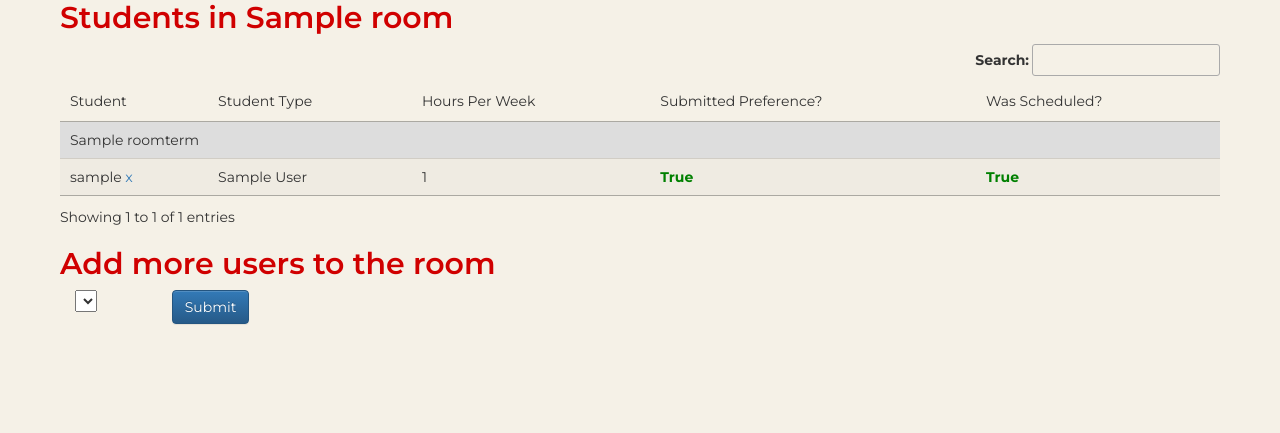
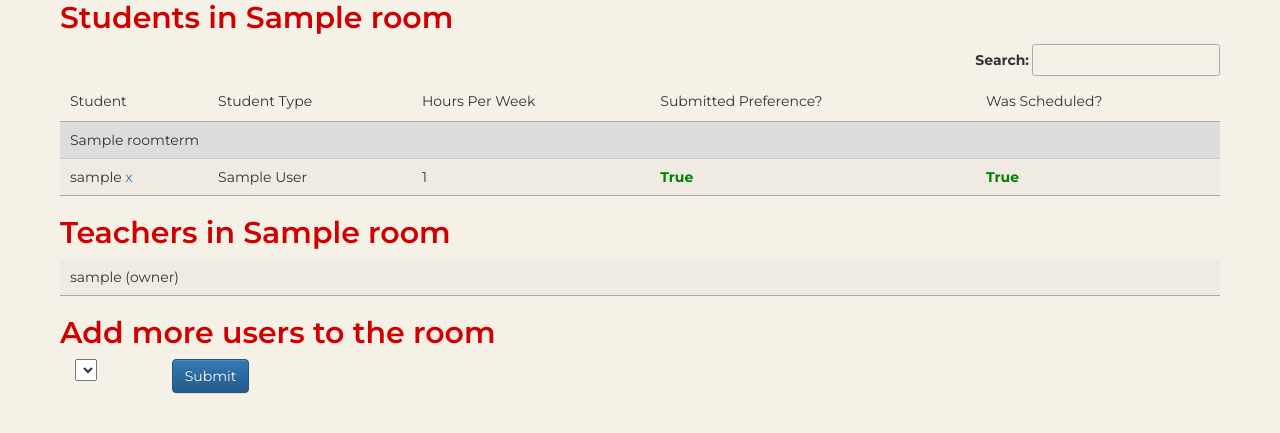
Before and after one commit to laurel-thomson/UNLScheduling, a Django app: page /scheduling/teachers/1/users in a window 1280 px wide. Shown: the part 244-677 px from the top of the page. Run offline with Django 3.2, Linux system fonts and the light colour scheme; a user stored in the database is signed in; tables that the repository leaves empty hold one stand-in row (values such as "Sample post"); lists and menus that the app fills with data are empty; some libraries are stand-ins or nearby versions.

Commit message:
Adding a group and nongroup class to datatables and creating a list of teachers in the user view

```diff
--- a/mysite/scheduling/templates/scheduling/students/finalized_schedule.html
+++ b/mysite/scheduling/templates/scheduling/students/finalized_schedule.html
@@ -9,7 +9,7 @@
 <h2>Term Schedule</h2>
     <p>The schedule has been finalized.</p>
 
-    <table class="display nowrap">
+    <table class="display nowrap group">
         <thead style="display:none;">
             <tr>
                 <td>Time Slot</td>
--- a/mysite/scheduling/templates/scheduling/students/unfinalized_schedule.html
+++ b/mysite/scheduling/templates/scheduling/students/unfinalized_schedule.html
@@ -20,7 +20,7 @@
 
 <form action="" method="post">
     {% csrf_token %}
-    <table class="display nowrap">
+    <table class="display nowrap group">
         <thead style="display:none;">
             <tr>
                 <td>Time Slot</td>
--- a/mysite/scheduling/templates/scheduling/teachers/finalized_schedule.html
+++ b/mysite/scheduling/templates/scheduling/teachers/finalized_schedule.html
@@ -10,7 +10,7 @@
 <h2>Term Schedule</h2>
     <p>The schedule has been finalized. <a href="{% url 'teachers:unfinalize_schedule' room.id term.id %}">Reopen the schedule</a></p>
 
-    <table class="display nowrap">
+    <table class="display nowrap group">
         <thead style="display:none;">
             <tr>
                 <td>Time Slot</td>
--- a/mysite/scheduling/templates/scheduling/teachers/unfinalized_schedule.html
+++ b/mysite/scheduling/templates/scheduling/teachers/unfinalized_schedule.html
@@ -28,7 +28,7 @@
 
     <form action="{% url 'teachers:update_schedule' room.id term.id %}" method="post">
         {% csrf_token %}
-        <table class="display nowrap">
+        <table class="display nowrap group">
             <thead style="display:none;">
                 <tr>
                     <td>Time Slot</td>
--- a/mysite/scheduling/templates/scheduling/teachers/user_list.html
+++ b/mysite/scheduling/templates/scheduling/teachers/user_list.html
@@ -10,7 +10,7 @@
 
 <h2>Students in {{room.name}}</h2>
 
-<table class="display nowrap">
+<table class="display nowrap group">
     <thead>
         <tr>
             <td>Term</td>
@@ -22,8 +22,8 @@
         </tr>
     </thead>
     <tbody>
-    {% for term, users in user_data.items %}
-        {% for user, user_info in users.items %}
+    {% for term, students in student_data.items %}
+        {% for user, user_info in students.items %}
             <tr>
                 <td>{{term}}</td>
                 <td>{{user}} <a href="{% url 'teachers:remove_user' room.id user.id %}" onclick="return confirm('Are you sure you want to remove this student from the room?')">x</a> </td>
@@ -53,6 +53,32 @@
     </tbody>
 </table>
 
+<h2>Teachers in {{room.name}}</h2>
+
+<table class="display nowrap nongroup">
+    <thead style="display:none;">
+        <tr>
+            <td>Teacher</td>
+        </tr>
+    </thead>
+    <tbody>
+    {% for teacher in teachers %}
+            <tr>
+                <td>{{teacher}}
+                {% if room.owner.id == user.id %}
+                    {% if teacher.id == user.id %}
+                        (owner)
+                    {% else %}
+                        <a href="{% url 'teachers:remove_user' room.id teacher.id %}" onclick="return confirm('Are you sure you want to remove this teacher from the room?')">x</a>
+                    {% endif %}
+                {% endif %}
+                </td>
+            </tr>
+    {% endfor %}
+    </tbody>
+</table>
+
+
 <h2>Add more users to the room</h2>
 
 {% load crispy_forms_tags %}
--- a/mysite/scheduling/views/teachers.py
+++ b/mysite/scheduling/views/teachers.py
@@ -69,20 +69,21 @@ def user_list(request, room_id):
         return HttpResponseRedirect('')
     else:
         students = User.objects.filter(roomprivilege__room_id = room_id, is_student = True)
+        teachers = User.objects.filter(roomprivilege__room_id = room.id, is_teacher = True)
         unprivileged_users = User.objects.exclude(roomprivilege__room_id = room_id).exclude(is_superuser = True)
         terms = room.roomterm_set.all()
 
-        user_data = {}
+        student_data = {}
         for term in terms:
-            user_data[term] = {}
+            student_data[term] = {}
             for user in students:
-                user_data[term][user] = {}
-                user_data[term][user]["submitted_preferences"] = SchedulePreference.objects.filter(user_id = user.id, time_slot_id__room_term_id = term.id).exists()
-                user_data[term][user]["was_scheduled"] = ScheduledUser.objects.filter(user_id = user.id, time_slot_id__room_term_id = term.id).exists()
-                user_data[term][user]["student_type"] = get_object_or_404(Student, pk = user.id).student_type
-                if ScheduleRequirement.objects.filter(room_id = room.id, student_type = user_data[term][user]["student_type"].id).exists():
-                    user_data[term][user]["minimum_slots"] = get_object_or_404(ScheduleRequirement, room_id = room.id, student_type = user_data[term][user]["student_type"].id)
-        return render(request, 'scheduling/teachers/user_list.html', {'room': room, 'unprivileged_users': unprivileged_users, 'user_data': user_data})
+                student_data[term][user] = {}
+                student_data[term][user]["submitted_preferences"] = SchedulePreference.objects.filter(user_id = user.id, time_slot_id__room_term_id = term.id).exists()
+                student_data[term][user]["was_scheduled"] = ScheduledUser.objects.filter(user_id = user.id, time_slot_id__room_term_id = term.id).exists()
+                student_data[term][user]["student_type"] = get_object_or_404(Student, pk = user.id).student_type
+                if ScheduleRequirement.objects.filter(room_id = room.id, student_type = student_data[term][user]["student_type"].id).exists():
+                    student_data[term][user]["minimum_slots"] = get_object_or_404(ScheduleRequirement, room_id = room.id, student_type = student_data[term][user]["student_type"].id)
+        return render(request, 'scheduling/teachers/user_list.html', {'room': room, 'unprivileged_users': unprivileged_users, 'student_data': student_data, 'teachers': teachers})
 
 @login_required
 @teacher_required
--- a/mysite/static/js/table_grouping.js
+++ b/mysite/static/js/table_grouping.js
@@ -1,14 +1,14 @@
 $(document).ready( function () {
     var groupColumn = 0;
-    $('table.display').DataTable({
+    $('table.group').DataTable({
         "columnDefs": [
             { "visible": false, "targets": groupColumn }
         ],
         "order": [[ groupColumn, 'asc' ]],
-        "displayLength": 25,
         "autoWidth": false,
         "paging": false,
         "ordering": false,
+        "info": false,
         "drawCallback": function ( settings ) {
             var api = this.api();
             var rows = api.rows( {page:'current'} ).nodes();
@@ -25,4 +25,11 @@ $(document).ready( function () {
             } );
         }
     } );
+    $('table.nongroup').DataTable({
+        "autoWidth": false,
+        "paging": false,
+        "ordering": false,
+        "searching": false,
+        "info": false,
+    });
 } );
```
